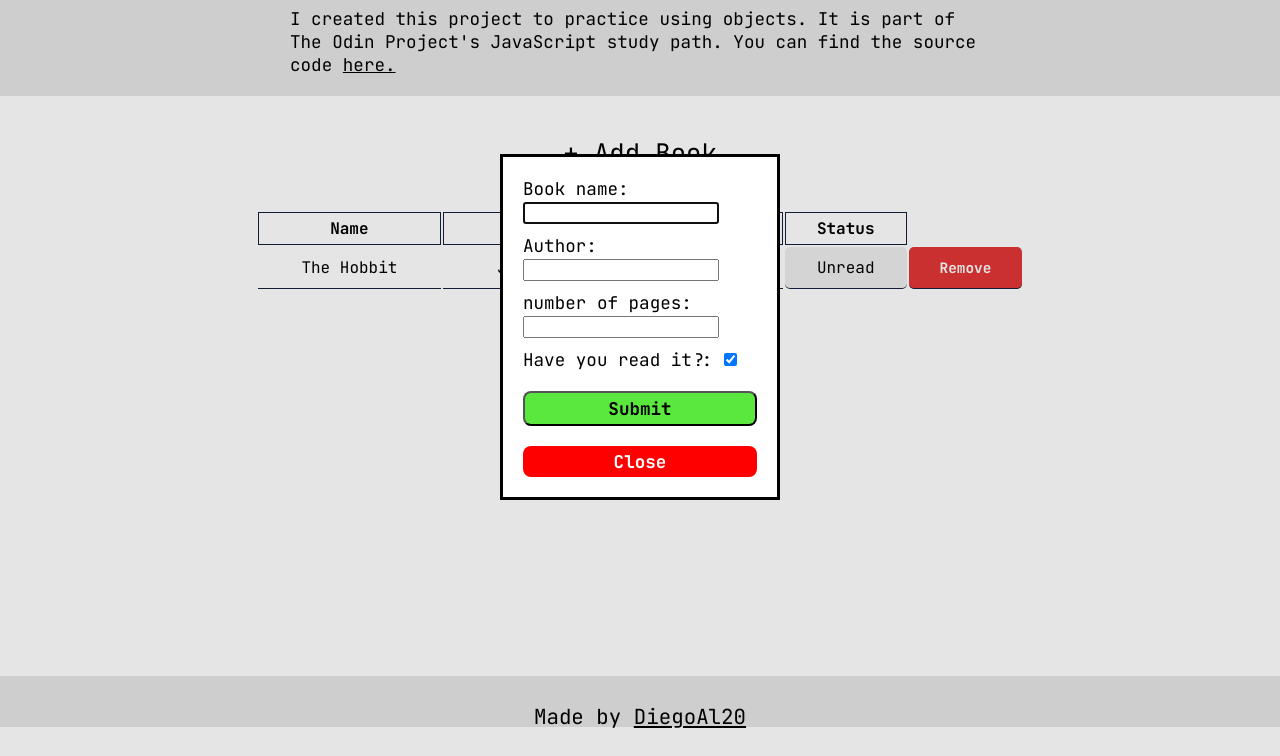
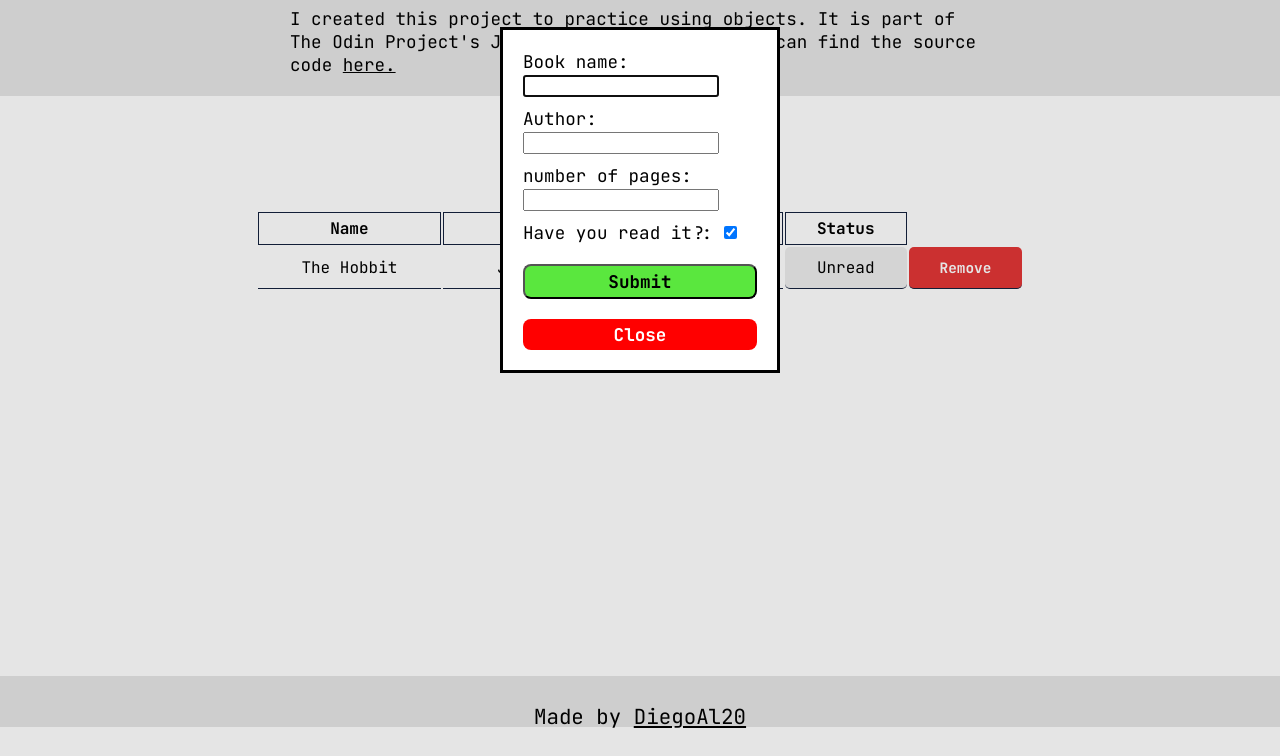
Before and after one commit to DiegoAl20/Library, a plain HTML site: page index.html in a window 1280 px wide. Both pictures are taken after a click on the button "+ Add Book". Shown: the part 73-829 px from the top of the page. Drawn offline with Linux system fonts and the light colour scheme.

Commit message:
little changes

```diff
--- a/styles.css
+++ b/styles.css
@@ -111,8 +111,7 @@ table {
 
 /* Dialog styles */
 #book-dialog {
-    justify-self: center;
-    align-self: center;
+    margin: 100px auto;
     max-width: 280px;
     height: max-content;
 }
```
